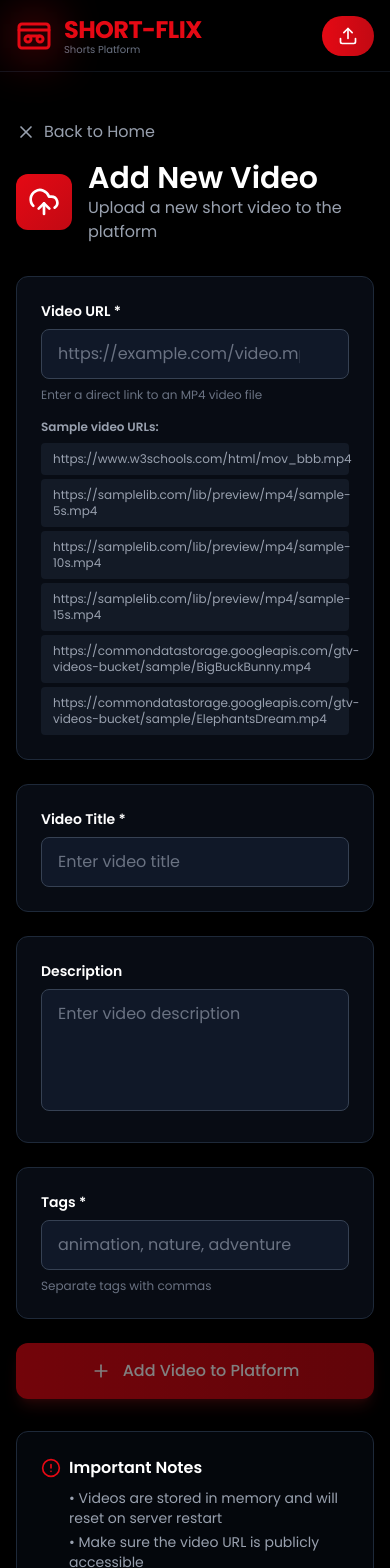
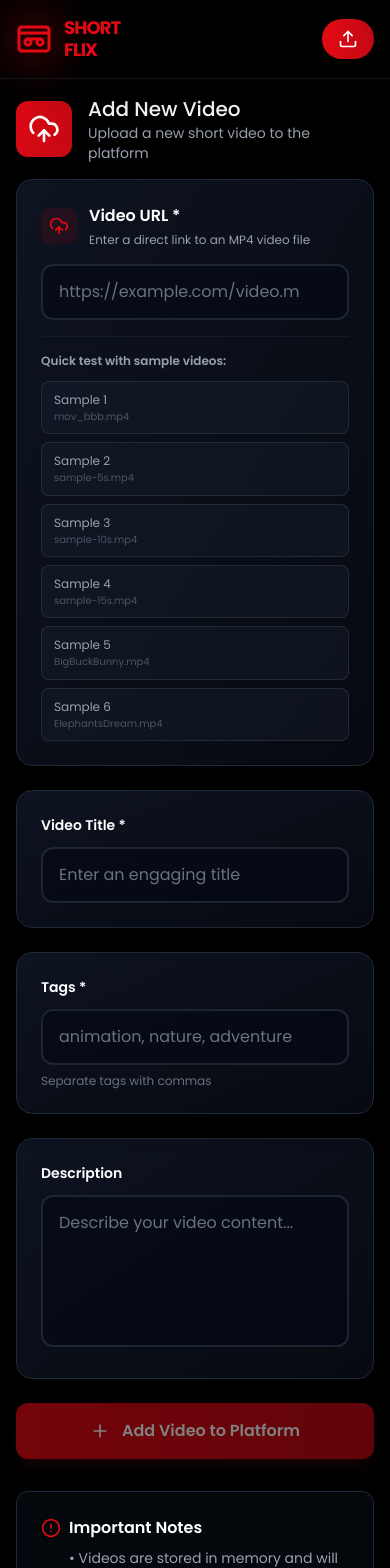
Before and after one commit to imran-binhasan/shortflix, a Next.js app: page /admin in a window 390 px wide. Shown: the top 1568 px of the page. Built offline with nearby package versions, Linux system fonts and the light colour scheme.

Commit message:
compelte project with READ.me & sligh improvemnet

```diff
--- a/app/admin/page.tsx
+++ b/app/admin/page.tsx
@@ -156,24 +156,17 @@ export default function AdminPage() {
   return (
     <>
       <Header />
-      <div className="min-h-screen bg-black py-12">
-        <div className="container mx-auto px-4 max-w-4xl">
+      <div className="min-h-screen bg-black py-4 sm:py-12">
+        <div className="container mx-auto px-4">
           {/* Header */}
-          <div className="mb-8">
-            <Link
-              href="/"
-              className="inline-flex items-center gap-2 text-gray-400 hover:text-white mb-4 transition-colors"
-            >
-              <X className="h-5 w-5" />
-              <span>Back to Home</span>
-            </Link>
+          <div className="mb-4 sm:mb-8">
             <div className="flex items-center gap-4 mb-2">
               <div className="p-3 bg-linear-to-br from-[#E50914] to-[#c20913] rounded-xl">
                 <UploadCloud className="h-8 w-8 text-white" />
               </div>
               <div>
-                <h1 className="text-3xl font-semibold text-white">Add New Video</h1>
-                <p className="text-gray-400">Upload a new short video to the platform</p>
+                <h1 className="text-xl sm:text-2xl font-medium text-white">Add New Video</h1>
+                <p className="text-sm sm:text-md text-gray-400">Upload a new short video to the platform</p>
               </div>
             </div>
           </div>
@@ -196,11 +189,20 @@ export default function AdminPage() {
 
           {/* Form */}
           <form onSubmit={handleSubmit} className="space-y-6">
-            {/* Video URL */}
-            <div className="bg-gray-900/50 border border-gray-800 rounded-xl p-6">
-              <label className="block text-sm font-semibold text-white mb-2">
+            {/* Video URL Section */}
+            <div className="bg-linear-to-br from-gray-900/80 to-gray-900/40 border border-gray-800 rounded-2xl p-6 sm:p-8 shadow-xl">
+              <div className="flex items-start gap-3 mb-4">
+                <div className="p-2 bg-[#E50914]/10 rounded-lg mt-1">
+                  <UploadCloud className="h-5 w-5 text-[#E50914]" />
+                </div>
+                <div className="flex-1">
+                  <label className="block text-base font-semibold text-white mb-1">
                     Video URL *
                   </label>
+                  <p className="text-xs text-gray-400">Enter a direct link to an MP4 video file</p>
+                </div>
+              </div>
+
               <div className="relative">
                 <input
                   type="url"
@@ -209,81 +211,83 @@ export default function AdminPage() {
                   onChange={handleVideoUrlChange}
                   required
                   placeholder="https://example.com/video.mp4"
-                  className={`w-full bg-gray-900 border rounded-lg px-4 py-3 text-white placeholder-gray-500 focus:outline-none transition-colors pr-12 ${
-                    videoValid === true ? 'border-green-500 focus:border-green-500' :
-                    videoValid === false ? 'border-red-500 focus:border-red-500' :
-                    'border-gray-700 focus:border-[#E50914]'
+                  className={`w-full bg-gray-950/50 border-2 rounded-xl px-4 py-3.5 text-white placeholder-gray-500 focus:outline-none transition-all pr-12 ${
+                    videoValid === true ? 'border-green-500/50 focus:border-green-500 bg-green-500/5' :
+                    videoValid === false ? 'border-red-500/50 focus:border-red-500 bg-red-500/5' :
+                    'border-gray-700/50 focus:border-[#E50914]/50'
                   }`}
                 />
                 {validatingVideo && (
-                  <div className="absolute right-3 top-1/2 -translate-y-1/2">
+                  <div className="absolute right-4 top-1/2 -translate-y-1/2">
                     <div className="h-5 w-5 border-2 border-gray-400 border-t-[#E50914] rounded-full animate-spin" />
                   </div>
                 )}
                 {!validatingVideo && videoValid !== null && (
-                  <div className="absolute right-3 top-1/2 -translate-y-1/2">
+                  <div className="absolute right-4 top-1/2 -translate-y-1/2">
                     {videoValid ? (
-                      <Check className="h-5 w-5 text-green-500" />
+                      <div className="bg-green-500/20 rounded-full p-1">
+                        <Check className="h-4 w-4 text-green-500" />
+                      </div>
                     ) : (
-                      <X className="h-5 w-5 text-red-500" />
+                      <div className="bg-red-500/20 rounded-full p-1">
+                        <X className="h-4 w-4 text-red-500" />
+                      </div>
                     )}
                   </div>
                 )}
               </div>
-              <p className="mt-2 text-xs text-gray-500">Enter a direct link to an MP4 video file</p>
 
               {/* Validation Message */}
               {videoValid === false && (
-                <p className="mt-2 text-xs text-red-400 flex items-center gap-1">
-                  <AlertCircle className="h-3 w-3" />
+                <div className="mt-3 p-3 bg-red-500/10 border border-red-500/30 rounded-lg">
+                  <p className="text-xs text-red-400 flex items-center gap-2">
+                    <AlertCircle className="h-4 w-4 shrink-0" />
                     Invalid video URL. Please check the link and try again.
                   </p>
+                </div>
               )}
-              {videoValid === true && (
-                <p className="mt-2 text-xs text-green-400 flex items-center gap-1">
-                  <Check className="h-3 w-3" />
-                  Video URL is valid and accessible.
+              {videoValid === true && detectedDuration !== null && (
+                <div className="mt-3 p-3 bg-green-500/10 border border-green-500/30 rounded-lg">
+                  <div className="flex items-center justify-between">
+                    <p className="text-xs text-green-400 flex items-center gap-2">
+                      <Check className="h-4 w-4 shrink-0" />
+                      Video validated successfully
                     </p>
+                    <div className="flex items-center gap-2 bg-gray-900/50 px-3 py-1 rounded-full">
+                      <span className="text-sm font-medium text-white">{formatDuration(detectedDuration)}</span>
+                      <span className="text-xs text-gray-400">({detectedDuration}s)</span>
+                    </div>
+                  </div>
+                </div>
               )}
 
               {/* Sample Videos */}
-              <div className="mt-4">
-                <p className="text-xs font-semibold text-gray-400 mb-2">Sample video URLs:</p>
-                <div className="space-y-1">
-                  {sampleVideos.map((url, index) => (
+              <div className="mt-4 pt-4 border-t border-gray-800/50">
+                <p className="text-xs font-semibold text-gray-400 mb-3">Quick test with sample videos:</p>
+                <div className="grid grid-cols-1 sm:grid-cols-2 gap-2">
+                  {sampleVideos.slice(0, 6).map((url, index) => (
                     <button
                       key={index}
                       type="button"
                       onClick={() => {
                         setFormData({ ...formData, videoUrl: url });
-                        setVideoValid(null); // Reset validation when using sample
-                        setDetectedDuration(null); // Reset detected duration
+                        handleVideoUrlChange({ target: { value: url } } as any);
                       }}
-                      className="block w-full text-left px-3 py-2 bg-gray-800/50 hover:bg-gray-800 rounded text-xs text-gray-400 hover:text-[#E50914] transition-colors"
+                      className="text-left px-3 py-2.5 bg-gray-800/30 hover:bg-gray-800/60 border border-gray-700/50 hover:border-[#E50914]/50 rounded-lg text-xs text-gray-400 hover:text-white transition-all group"
                     >
-                      {url}
+                      <span className="group-hover:text-[#E50914] transition-colors">Sample {index + 1}</span>
+                      <span className="block text-[10px] text-gray-600 mt-0.5 truncate">{url.split('/').pop()}</span>
                     </button>
                   ))}
                 </div>
               </div>
             </div>
 
-            {/* Duration Display */}
-            {detectedDuration !== null && (
-              <div className="bg-gray-900/50 border border-gray-800 rounded-xl p-4">
-                <label className="block text-sm font-semibold text-white mb-2">
-                  Detected Duration
-                </label>
-                <div className="flex items-center gap-2">
-                  <span className="text-gray-300">{formatDuration(detectedDuration)}</span>
-                  <span className="text-xs text-gray-500">({detectedDuration} seconds)</span>
-                </div>
-              </div>
-            )}
-
+            {/* Title and Tags Grid */}
+            <div className="grid grid-cols-1 lg:grid-cols-2 gap-6">
               {/* Title */}
-            <div className="bg-gray-900/50 border border-gray-800 rounded-xl p-6">
-              <label className="block text-sm font-semibold text-white mb-2">
+              <div className="bg-linear-to-br from-gray-900/80 to-gray-900/40 border border-gray-800 rounded-2xl p-6 shadow-xl">
+                <label className="block text-sm font-semibold text-white mb-3">
                   Video Title *
                 </label>
                 <input
@@ -292,29 +296,14 @@ export default function AdminPage() {
                   value={formData.title}
                   onChange={handleChange}
                   required
-                placeholder="Enter video title"
-                className="w-full bg-gray-900 border border-gray-700 rounded-lg px-4 py-3 text-white placeholder-gray-500 focus:outline-none focus:border-[#E50914] transition-colors"
-              />
-            </div>
-
-            {/* Description */}
-            <div className="bg-gray-900/50 border border-gray-800 rounded-xl p-6">
-              <label className="block text-sm font-semibold text-white mb-2">
-                Description
-              </label>
-              <textarea
-                name="description"
-                value={formData.description}
-                onChange={handleChange}
-                rows={4}
-                placeholder="Enter video description"
-                className="w-full bg-gray-900 border border-gray-700 rounded-lg px-4 py-3 text-white placeholder-gray-500 focus:outline-none focus:border-[#E50914] transition-colors resize-none"
+                  placeholder="Enter an engaging title"
+                  className="w-full bg-gray-950/50 border-2 border-gray-700/50 focus:border-[#E50914]/50 rounded-xl px-4 py-3.5 text-white placeholder-gray-500 focus:outline-none transition-all"
                 />
               </div>
 
               {/* Tags */}
-            <div className="bg-gray-900/50 border border-gray-800 rounded-xl p-6">
-              <label className="block text-sm font-semibold text-white mb-2">
+              <div className="bg-linear-to-br from-gray-900/80 to-gray-900/40 border border-gray-800 rounded-2xl p-6 shadow-xl">
+                <label className="block text-sm font-semibold text-white mb-3">
                   Tags *
                 </label>
                 <input
@@ -324,16 +313,32 @@ export default function AdminPage() {
                   onChange={handleChange}
                   required
                   placeholder="animation, nature, adventure"
-                className="w-full bg-gray-900 border border-gray-700 rounded-lg px-4 py-3 text-white placeholder-gray-500 focus:outline-none focus:border-[#E50914] transition-colors"
+                  className="w-full bg-gray-950/50 border-2 border-gray-700/50 focus:border-[#E50914]/50 rounded-xl px-4 py-3.5 text-white placeholder-gray-500 focus:outline-none transition-all"
                 />
                 <p className="mt-2 text-xs text-gray-500">Separate tags with commas</p>
+              </div>
+            </div>
+
+            {/* Description */}
+            <div className="bg-linear-to-br from-gray-900/80 to-gray-900/40 border border-gray-800 rounded-2xl p-6 shadow-xl">
+              <label className="block text-sm font-semibold text-white mb-3">
+                Description
+              </label>
+              <textarea
+                name="description"
+                value={formData.description}
+                onChange={handleChange}
+                rows={5}
+                placeholder="Describe your video content..."
+                className="w-full bg-gray-950/50 border-2 border-gray-700/50 focus:border-[#E50914]/50 rounded-xl px-4 py-3.5 text-white placeholder-gray-500 focus:outline-none transition-all resize-none"
+              />
             </div>
 
             {/* Submit Button */}
             <button
               type="submit"
               disabled={loading || videoValid !== true}
-              className="w-full bg-linear-to-r from-[#E50914] to-[#c20913] hover:from-[#c20913] hover:to-[#a00812] text-white font-medium py-4 rounded-xl transition-all duration-300 disabled:opacity-50 disabled:cursor-not-allowed flex items-center justify-center gap-3 shadow-lg shadow-red-900/50"
+              className="w-full bg-linear-to-r from-[#E50914] to-[#c20913] hover:from-[#c20913] hover:to-[#a00812] text-white font-semibold py-4 rounded-xl transition-all duration-300 disabled:opacity-50 disabled:cursor-not-allowed flex items-center justify-center gap-3 shadow-lg shadow-red-900/30 hover:shadow-red-900/50 hover:scale-[1.02] active:scale-[0.98] disabled:hover:scale-100"
             >
               {loading ? (
                 <>
--- a/app/globals.css
+++ b/app/globals.css
@@ -1,15 +1,20 @@
 @import "tailwindcss";
 
 ::-webkit-scrollbar {
-  @apply w-2;
+  width: 0.5rem;
 }
 
 ::-webkit-scrollbar-track {
-  @apply bg-gray-950;
+  background-color: rgb(3 7 18);
 }
 
 ::-webkit-scrollbar-thumb {
-  @apply bg-[#E50914] rounded-full hover:bg-[#c20913];
+  background-color: #E50914;
+  border-radius: 9999px;
+}
+
+::-webkit-scrollbar-thumb:hover {
+  background-color: #c20913;
 }
 
 * {
@@ -38,3 +43,37 @@
 .animate-float {
   animation: float 3s ease-in-out infinite;
 }
+
+/* Enhanced mobile video player controls */
+@media (max-width: 640px) {
+  .video-controls {
+    padding: 0.75rem;
+  }
+
+  .video-controls button {
+    padding: 0.5rem;
+  }
+
+  .video-controls input[type="range"] {
+    height: 0.25rem;
+  }
+}
+
+
+
+/* Optimize grid spacing for smaller screens */
+.video-grid {
+  gap: clamp(0.5rem, 2vw, 1rem);
+}
+
+/* Ensure video cards maintain aspect ratio */
+.video-card-container {
+  aspect-ratio: 9/16;
+  width: 100%;
+}
+
+@media (min-width: 640px) {
+  .video-card-container {
+    aspect-ratio: auto;
+  }
+}
--- a/app/not-found.tsx
+++ b/app/not-found.tsx
@@ -8,7 +8,7 @@ export default function NotFound() {
     <div className="min-h-screen bg-black flex items-center justify-center px-4">
       <div className="text-center">
         <div className="mb-8">
-          <div className="inline-flex items-center justify-center w-24 h-24 bg-gradient-to-br from-[#E50914] to-[#c20913] rounded-full mb-6">
+          <div className="inline-flex items-center justify-center w-24 h-24 bg-linear-to-br from-[#E50914] to-[#c20913] rounded-full mb-6">
             <AlertTriangle className="h-12 w-12 text-white" />
           </div>
           <h1 className="text-6xl font-black text-white mb-4">404</h1>
--- a/components/Header.tsx
+++ b/components/Header.tsx
@@ -44,10 +44,17 @@ export default function Header({ onSearch, searchValue = '', onTrending, isTrend
               <Videotape className="h-9 w-9 text-[#E50914] relative z-10 transform group-hover:scale-110 transition-transform duration-300" />
             </div>
             <div>
-              <h1 className={`text-2xl font-black text-[#E50914] tracking-tight ${isFocused ? 'hidden sm:block' : 'block'}`}>
-                SHORT-FLIX
-              </h1>
-              <p className={`text-[10px] text-gray-500 -mt-1 ${isFocused ? 'hidden sm:block' : 'block'}`}>Shorts Platform</p>
+              <div className={`${isFocused ? 'hidden sm:block' : 'block'}`}>
+                {isMobile ? (
+                  <>
+                    <h1 className="text-lg font-black text-[#E50914] tracking-tighter -mb-1.5">SHORT</h1>
+                    <h1 className="text-lg font-black text-[#E50914] tracking-tighter -mt-1.5">FLIX</h1>
+                  </>
+                ) : (
+                  <h1 className="text-2xl font-black text-[#E50914] tracking-tight">SHORT-FLIX</h1>
+                )}
+              </div>
+              <p className="text-[10px] text-gray-500 -mt-1 hidden sm:block">Shorts Platform</p>
             </div>
           </Link>
 
@@ -63,7 +70,7 @@ export default function Header({ onSearch, searchValue = '', onTrending, isTrend
                   onFocus={() => setIsFocused(true)}
                   onBlur={() => setIsFocused(false)}
                   placeholder="Search videos, tags, creators..."
-                  className="w-full bg-gray-900/80 border-2 border-gray-800 rounded-full pl-12 pr-12 py-3 text-sm text-white placeholder-gray-500 focus:outline-none focus:border-[#E50914] focus:bg-gray-900 transition-all duration-300"
+                  className="w-full bg-gray-900/80 border-2 text-ellipsis border-gray-800 rounded-full pl-12 pr-12 py-3 text-sm text-white placeholder-gray-500 focus:outline-none focus:border-[#E50914] focus:bg-gray-900 transition-all duration-300"
                 />
                 {localSearch && (
                   <button
--- a/components/VideoCard.tsx
+++ b/components/VideoCard.tsx
@@ -22,7 +22,7 @@ export default function VideoCard({ video, onLike, isLiked }: VideoCardProps) {
     <Link href={`/shorts/${video.id}`} className="group">
       <div className="relative">
         {/* Vertical Short Video Thumbnail */}
-        <div className="relative aspect-[9/16] w-full overflow-hidden rounded-lg bg-gradient-to-br from-gray-900 to-black shadow-lg group-hover:shadow-2xl group-hover:shadow-red-900/20 transition-all duration-300">
+        <div className="relative aspect-9/16 w-full overflow-hidden rounded-lg bg-linear-to-br from-gray-900 to-black shadow-lg group-hover:shadow-2xl group-hover:shadow-red-900/20 transition-all duration-300">
           <video
             src={video.videoUrl}
             className="h-full w-full object-cover"
@@ -31,7 +31,7 @@ export default function VideoCard({ video, onLike, isLiked }: VideoCardProps) {
           />
 
           {/* Gradient Overlays */}
-          <div className="absolute inset-0 bg-gradient-to-t from-black via-transparent to-transparent opacity-60" />
+          <div className="absolute inset-0 bg-linear-to-t from-black via-transparent to-transparent opacity-60" />
           <div className="absolute inset-0 bg-black/0 group-hover:bg-black/40 transition-all duration-300" />
 
           {/* Play Button Overlay */}
@@ -61,7 +61,7 @@ export default function VideoCard({ video, onLike, isLiked }: VideoCardProps) {
 
             <div className="flex items-center justify-between">
               <div className="flex items-center gap-1.5 text-xs text-gray-200">
-                <span className="bg-black/50 backdrop-blur-sm px-2 py-0.5 rounded">
+                <span className="bg-black/50 backdrop-blur-sm px-2 py-1 rounded">
                   {video.tags[0]}
                 </span>
               </div>
--- a/components/VideoGrid.tsx
+++ b/components/VideoGrid.tsx
@@ -133,7 +133,7 @@ export default function VideoGrid() {
             <div className="h-10 w-64 animate-pulse rounded bg-gray-800" />
           </div>
 
-          <div className="grid grid-cols-2 gap-3 sm:grid-cols-3 md:grid-cols-4 lg:grid-cols-5 xl:grid-cols-6 2xl:grid-cols-8">
+          <div className="grid grid-cols-2 gap-3 sm:grid-cols-3 md:grid-cols-4 lg:grid-cols-5 xl:grid-cols-6 2xl:grid-cols-7">
             {Array.from({ length: 16 }).map((_, i) => (
               <div key={i} className="animate-pulse">
                 <div className="aspect-9/16 w-full rounded-sm bg-gray-800" />
@@ -185,7 +185,7 @@ export default function VideoGrid() {
             <p className="text-gray-400">Try adjusting your search or filters</p>
           </div>
         ) : (
-          <div className="grid grid-cols-2 gap-3 sm:grid-cols-3 md:grid-cols-4 lg:grid-cols-5 xl:grid-cols-6 2xl:grid-cols-8">
+          <div className="grid grid-cols-2 gap-3 sm:grid-cols-3 md:grid-cols-4 lg:grid-cols-5 xl:grid-cols-6 2xl:grid-cols-7">
             {videos.map((video) => (
               <VideoCard
                 key={video.id}
```
Also changed, not shown: app/shorts/[id]/page.tsx (+24 -52 lines), 1 other file (tests, documents, lock files or other folders). Lines whose indentation alone changed are shown as unchanged.
